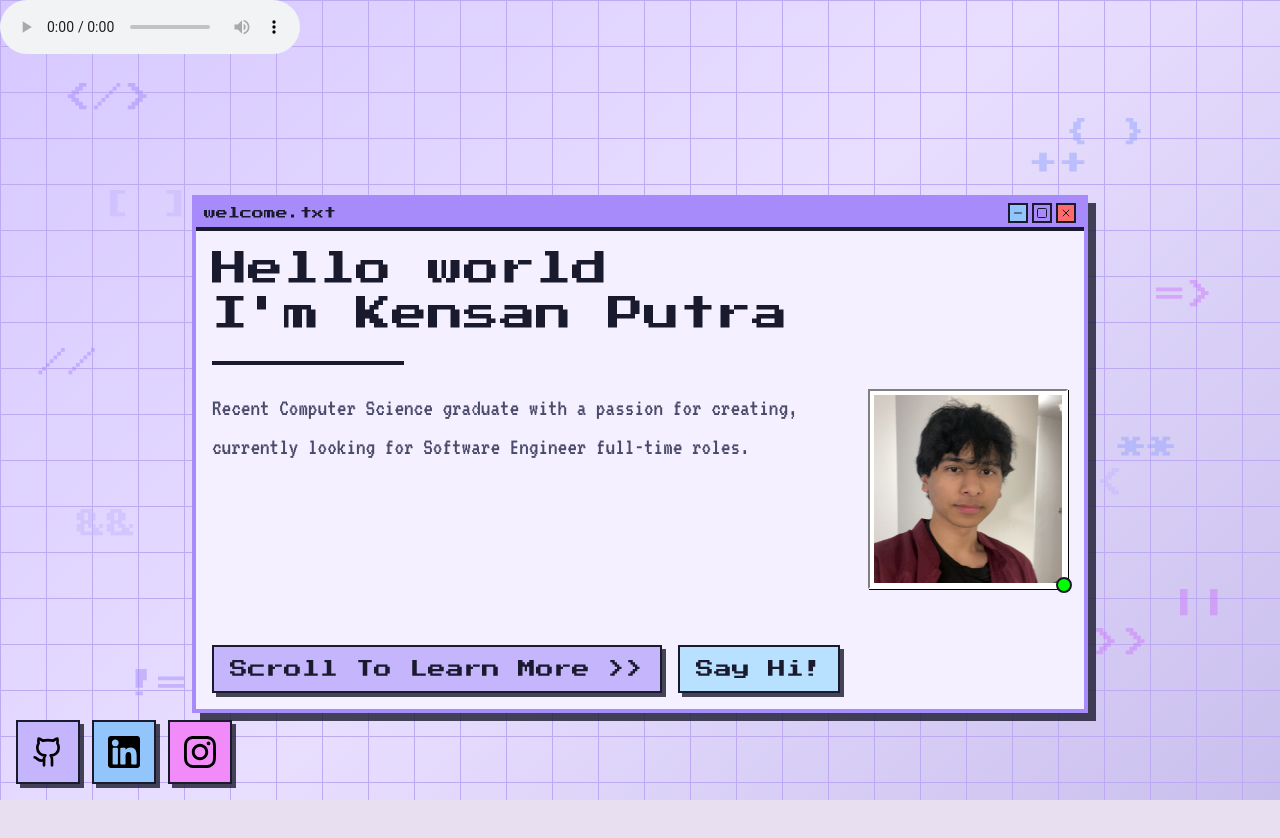
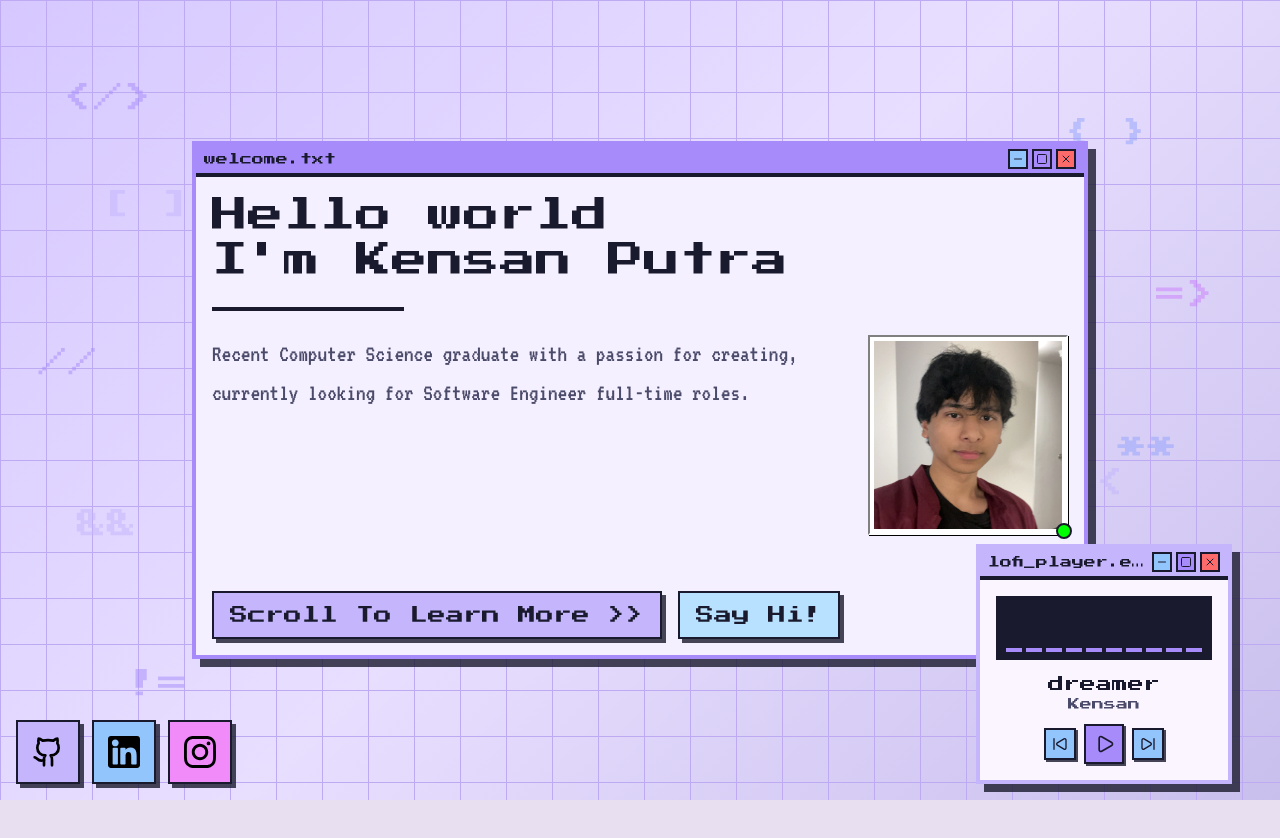
Before and after one commit to ItsKensann/portfolio, a Next.js app: page / in a window 1280 px wide. Shown: the top 838 px of the page. After the commit the page ends 800 px from the top, so only its background shows below. Built offline with nearby package versions, Linux system fonts and the light colour scheme.

Commit message:
started music player
- use HTMLAudioElement to play audio
- import audio files in public folder to reference
- animation created by randomizing integer values every 150ms

```diff
--- a/app/page.tsx
+++ b/app/page.tsx
@@ -1,8 +1,9 @@
 "use client";
 import { useState } from "react";
+import { motion } from "framer-motion";
 import { LoadingScreen } from "@/components/LoadingScreen";
-import { motion } from "framer-motion";
 import { FloatingDecorations } from "@/components/FloatingDecorations";
+import { MusicPlayer } from "@/components/MusicPlayer";
 import { HeroSection } from "@/components/sections/HeroSection";
 import { AboutSection } from "@/components/sections/AboutSection";
 import { ProjectsSection } from "@/components/sections/ProjectsSection";
@@ -58,10 +59,7 @@ export default function Home() {
           {/* Floating decoration */}
           <FloatingDecorations />
 
-          <audio controls>
-            <source src="cafe_1.mp3" type="audio/mpeg" />
-            Your browser does not support the audio element.
-          </audio>
+          <MusicPlayer />
 
           <motion.div className="fixed bottom-4 left-4 z-50 flex md:flex-row gap-3 items-start md:items-center">
             {socialLinks.map((social, index) => (
--- /dev/null
+++ b/components/MusicPlayer.tsx
@@ -0,0 +1,147 @@
+"use client";
+
+import { useState, useRef, useEffect } from "react";
+import { motion } from "framer-motion";
+import { Play, Pause, SkipBack, SkipForward, Volume2 } from "lucide-react";
+import { RetroWindow } from "./RetroWindow";
+
+const tracks = [
+  { name: "dreamer", artist: "Kensan", src: "/cafe_1.mp3" },
+  { name: "sonder", artist: "Kensan", src: "/cafe_6.mp3" },
+  { name: "sky high", artist: "Kensan", src: "/cafe_7.mp3" },
+];
+
+export function MusicPlayer() {
+  const [isPlaying, setIsPlaying] = useState(false);
+  const [currentTrack, setCurrentTrack] = useState(0);
+  const [bars, setBars] = useState<number[]>([3, 5, 2, 6, 4, 3, 5, 7, 4, 2]);
+
+  // specify that the audioRef will be of type HTML audio element
+  const audioRef = useRef<HTMLAudioElement | null>(null);
+  const animationRef = useRef<ReturnType<typeof setInterval>>(null);
+
+  // Initialize Audio
+  useEffect(() => {
+    // create HTMLAudioElement
+    audioRef.current = new Audio(tracks[currentTrack].src);
+
+    // autoplay
+    const handleEnded = () => nextTrack();
+    audioRef.current.addEventListener("ended", handleEnded);
+
+    return () => {
+      if (audioRef.current) {
+        audioRef.current.pause();
+        audioRef.current.removeEventListener("ended", handleEnded);
+      }
+    };
+  }, []);
+
+  // Handle Play/Pause Logic
+  useEffect(() => {
+    if (!audioRef.current) return;
+
+    if (isPlaying) {
+      audioRef.current
+        .play()
+        .catch((e) => console.log("Playback blocked by browser:", e));
+      animationRef.current = setInterval(() => {
+        setBars(bars.map(() => Math.floor(Math.random() * 8) + 1));
+      }, 150);
+    } else {
+      audioRef.current.pause();
+      if (animationRef.current) clearInterval(animationRef.current);
+    }
+  }, [isPlaying, currentTrack]); // Watch currentTrack to resume play after skipping
+
+  // change the audio
+  const switchTrack = (index: number) => {
+    if (audioRef.current) {
+      audioRef.current.src = tracks[index].src;
+      if (isPlaying) audioRef.current.play();
+    }
+    setCurrentTrack(index);
+  };
+
+  const nextTrack = () => {
+    const next = (currentTrack + 1) % tracks.length;
+    switchTrack(next);
+  };
+
+  const prevTrack = () => {
+    const prev = (currentTrack - 1 + tracks.length) % tracks.length;
+    switchTrack(prev);
+  };
+
+  return (
+    <motion.div
+      drag
+      dragMomentum={false}
+      className="fixed bottom-4 right-12 z-40 cursor-grab active:cursor-grabbing"
+      initial={{ opacity: 0, y: 50 }}
+      animate={{ opacity: 1, y: 0 }}
+      transition={{ delay: 0.5, duration: 0.5 }}
+    >
+      <RetroWindow
+        title="lofi_player.exe"
+        variant="lavender"
+        className="w-56 sm:w-64"
+      >
+        {/* Audio visualizer */}
+        <div className="space-y-3">
+          <div className="bg-[#1a1a2e] p-2 flex items-end justify-center gap-1 h-16">
+            {bars.map((height, i) => (
+              <motion.div
+                key={i}
+                className="w-3 sm:w-4 bg-[#a78bfa]"
+                animate={{ height: isPlaying ? height * 5 : 4 }}
+                transition={{ duration: 0.1 }}
+              />
+            ))}
+          </div>
+
+          {/* Track info */}
+          <div className="text-center">
+            <p className="font-mono text-sm sm:text-base text-[#1a1a2e] truncate">
+              {tracks[currentTrack].name}
+            </p>
+            <p className="font-mono text-xs text-[#4a4a6a]">
+              {tracks[currentTrack].artist}
+            </p>
+          </div>
+
+          {/* Controls */}
+          <div className="flex items-center justify-center gap-2">
+            <button
+              type="button"
+              onClick={prevTrack}
+              className="w-8 h-8 bg-[#93c5fd] border-2 border-[#1a1a2e] flex items-center justify-center hover:bg-[#7dd3fc] transition-colors shadow-[2px_2px_0px_0px_rgba(26,26,46,0.8)]"
+            >
+              <SkipBack className="w-4 h-4 text-[#1a1a2e]" />
+            </button>
+
+            <button
+              type="button"
+              onClick={() => setIsPlaying(!isPlaying)}
+              className="w-10 h-10 bg-[#a78bfa] border-2 border-[#1a1a2e] flex items-center justify-center hover:bg-[#8b5cf6] transition-colors shadow-[2px_2px_0px_0px_rgba(26,26,46,0.8)]"
+            >
+              {isPlaying ? (
+                <Pause className="w-5 h-5 text-[#1a1a2e]" />
+              ) : (
+                <Play className="w-5 h-5 text-[#1a1a2e] ml-0.5" />
+              )}
+            </button>
+
+            <button
+              type="button"
+              onClick={nextTrack}
+              className="w-8 h-8 bg-[#93c5fd] border-2 border-[#1a1a2e] flex items-center justify-center hover:bg-[#7dd3fc] transition-colors shadow-[2px_2px_0px_0px_rgba(26,26,46,0.8)]"
+            >
+              <SkipForward className="w-4 h-4 text-[#1a1a2e]" />
+            </button>
+          </div>
+        </div>
+      </RetroWindow>
+    </motion.div>
+  );
+}
--- a/components/sections/ExperienceSection.tsx
+++ b/components/sections/ExperienceSection.tsx
@@ -54,7 +54,11 @@ export function ExperienceSection() {
         transition={{ duration: 0.6 }}
         className="w-full max-w-3xl"
       >
-        <RetroWindow title="Experience" variant="lavender" className="w-full">
+        <RetroWindow
+          title="experience.sys"
+          variant="lavender"
+          className="w-full"
+        >
           <div className="space-y-2 font-mono text-sm sm:text-base">
             <div className="flex items-center gap-2">
               <FolderOpen className="w-5 h-5 text-[#a78bfa] fill-[#c4b5fd] stroke-[#1a1a2e]" />
--- a/components/sections/ProjectsSection.tsx
+++ b/components/sections/ProjectsSection.tsx
@@ -76,7 +76,7 @@ export function ProjectsSection() {
         transition={{ duration: 0.6 }}
         className="w-full max-w-4xl"
       >
-        <RetroWindow title="My Projects - File Explorer" variant="blue">
+        <RetroWindow title="my_projects - file_explorer" variant="blue">
           <div className="space-y-4">
             {/* File path toolbar */}
             <div className="flex gap-2 border-b-2 border-[#1a1a2e] pb-2">
```
Also changed, not shown: 2 other files (tests, documents, lock files or other folders).
